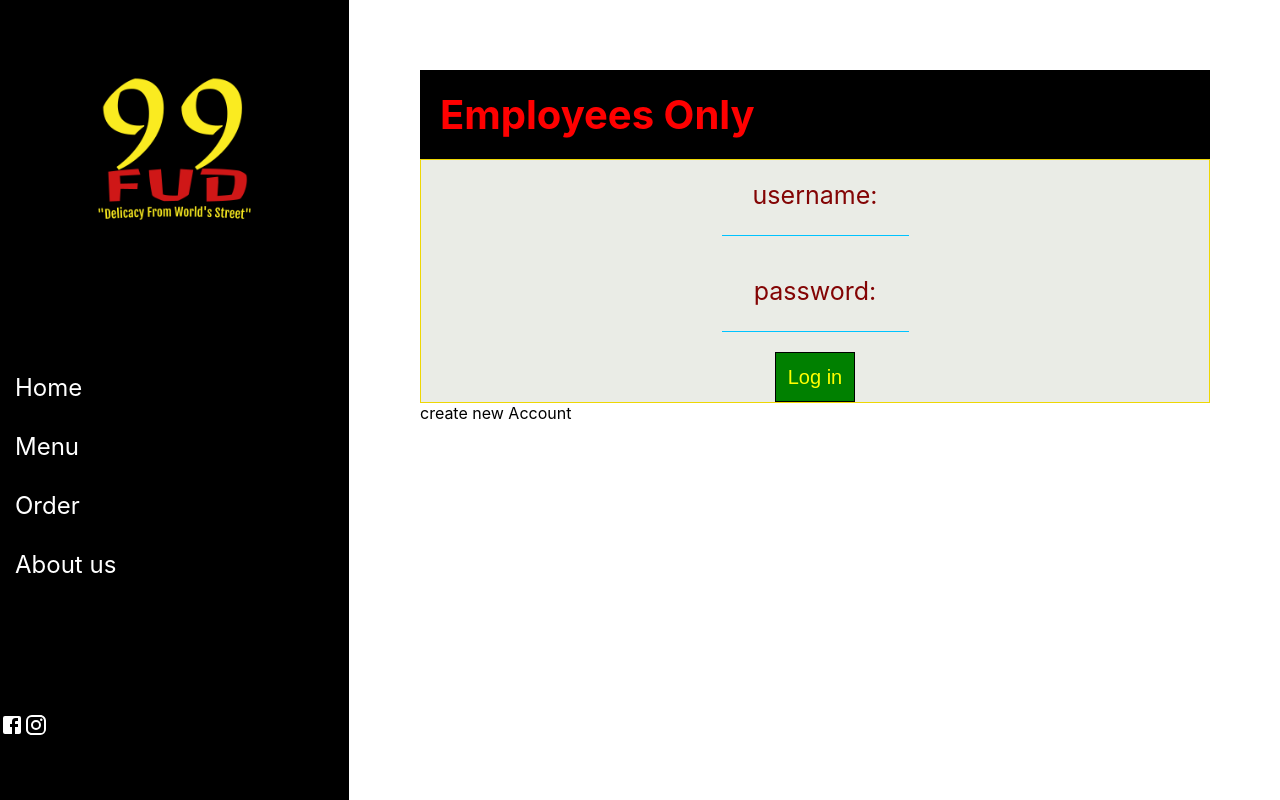
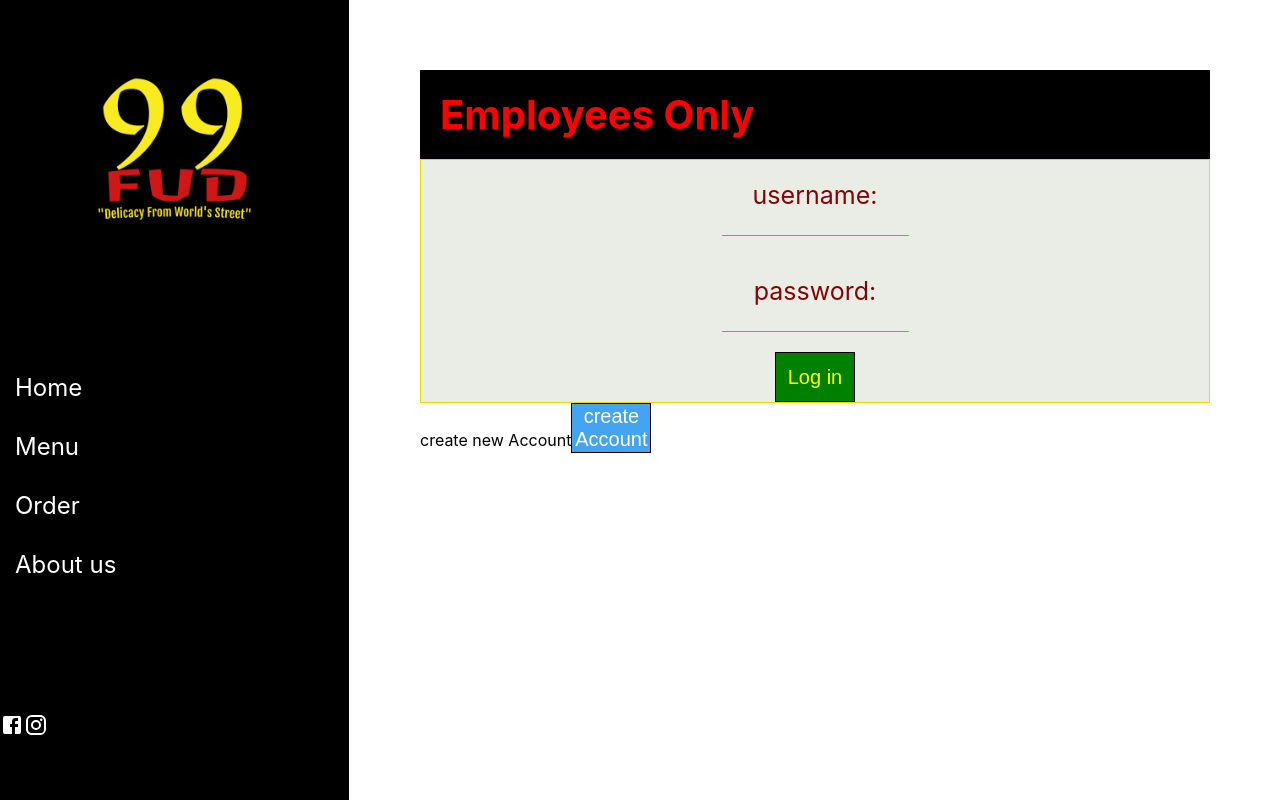
Before and after one commit to Simant0/MERNapp, a React (Create React App) app in the folder client/: page /control in a window 1280 px wide. Built offline with nearby package versions, Linux system fonts and the light colour scheme; no server answers; what react-alert-template-basic would draw is missing.

Commit message:
add user fixed

```diff
--- a/client/src/Dashboard/Login.css
+++ b/client/src/Dashboard/Login.css
@@ -39,3 +39,8 @@ label {
   transform: scale(1.1);
   cursor: pointer;
 }
+
+.newAccount button {
+  background-color: rgb(69, 164, 241);
+  color: white;
+}
--- a/client/src/Dashboard/Login.js
+++ b/client/src/Dashboard/Login.js
@@ -36,11 +36,44 @@ export default function Login({ setToken }) {
       });
   };
 
-  const createAcc = () => {
+  const createAccount = () => {
+    axios
+      .post("/api/users/signup", {
+        username: username,
+        email: "admin@99fud.com",
+        password: password,
+        role: "admin",
+      })
+      .then((res) => {
+        if (res.status === 201) {
+          alert.success("new user created");
+          clearForm();
+        } else {
+          alert.error("add user failed");
+        }
+      })
+      .catch((error) => {
+        console.log(error);
+        alert.error("add user failed");
+      });
+  };
+
+  const createAccButton = () => {
     if (!(userCount > 0)) {
-      return <div>create new Account</div>;
+      return (
+        <div className="newAccount">
+          create new Account
+          <button
+            onClick={() => {
+              createAccount();
+            }}
+          >
+            create Account
+          </button>
+        </div>
+      );
     } else {
-      return <div>Accounts = {userCount}</div>;
+      return <div></div>;
     }
   };
 
@@ -69,7 +102,7 @@ export default function Login({ setToken }) {
 
         <button type="submit"> Log in</button>
       </form>
-      {createAcc()}
+      {createAccButton()}
     </div>
   );
 }
```
